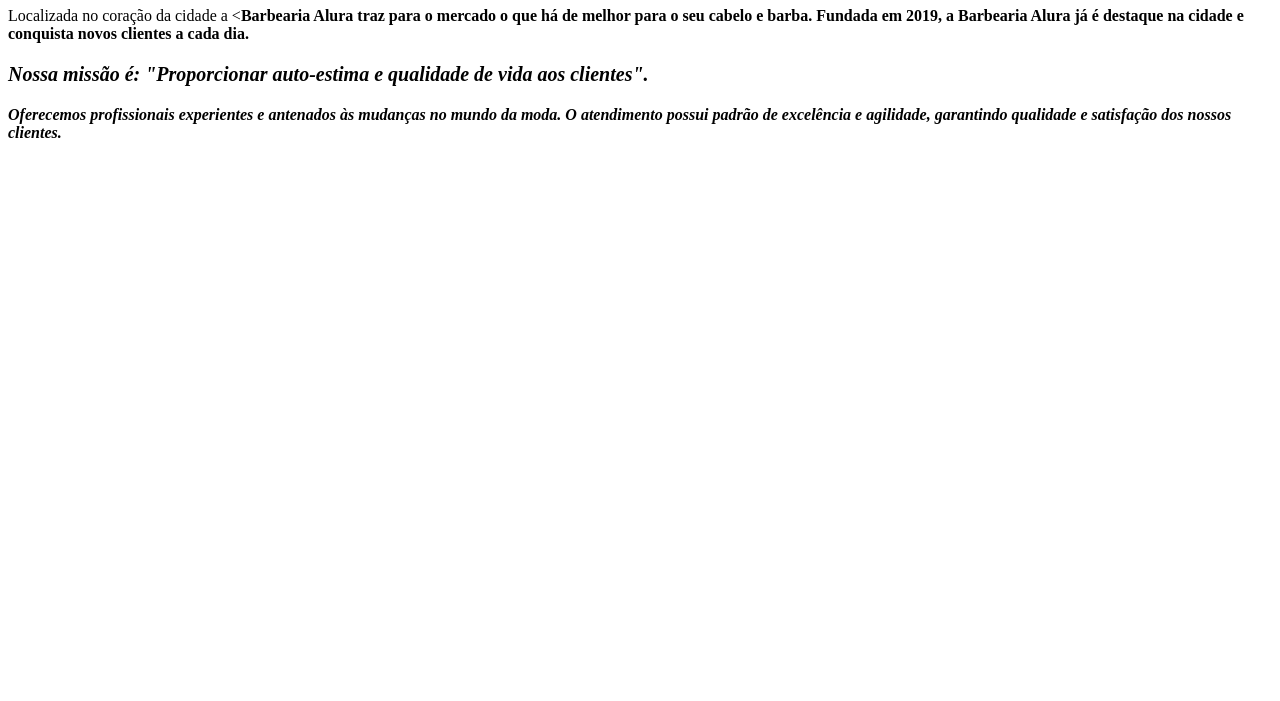
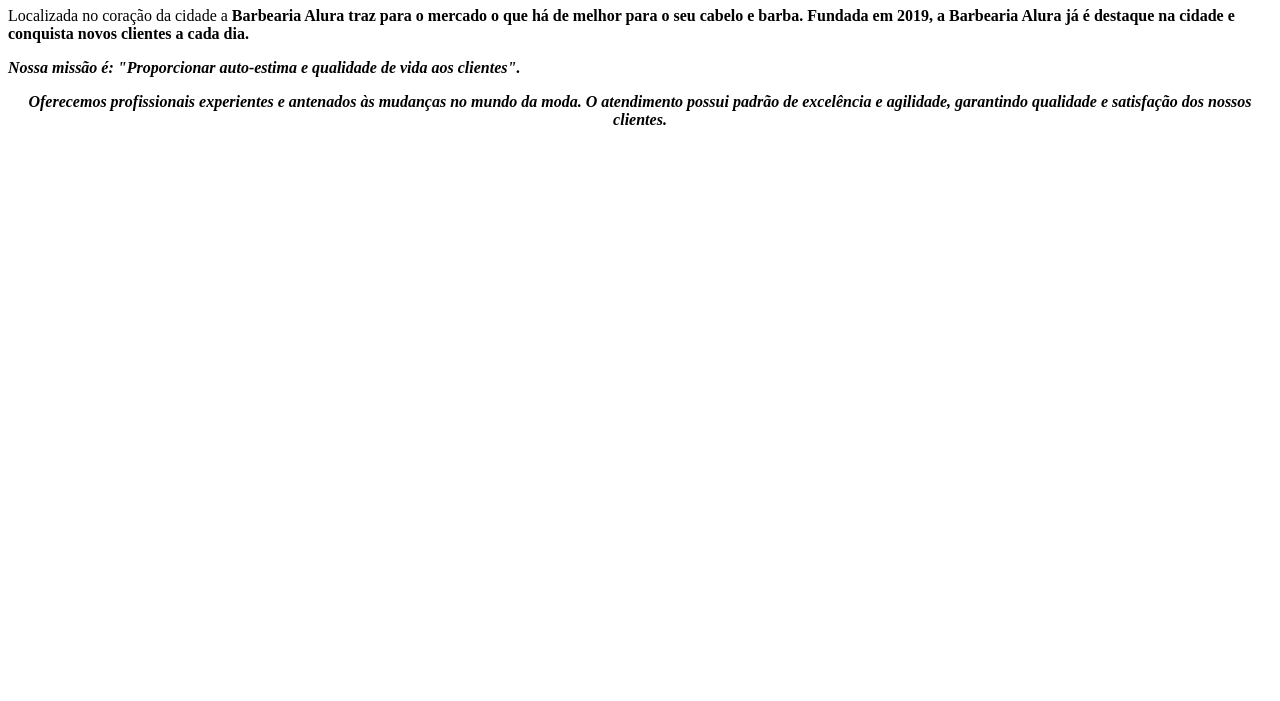
Before and after one commit to Nayaraaaa/curso-barbearia-alura, a plain HTML site: page index.html in a window 1280 px wide. Shown: the part 99-800 px from the top of the page. Drawn offline with Linux system fonts and the light colour scheme.

Commit message:
3 ediçao

```diff
--- a/index.html
+++ b/index.html
@@ -1,21 +1,19 @@
 <!DOCTYPE html>
 <html lang="pt-br">
-<head>
-</head>
-<body>
+   <head>
+      <meta charset="utf-8"
+      <title>Barbearia Alura</title>
+    </head>
 
-</body>
+    <body>
+ <h1 style="text align: center">Sobre a Barbearia Alura</h1>
 
-     <meta charset="utf-8"
- <title>Barbearia Alura</title>
- <H1>Sobre a Barbearia Alura</h1>
-
- <P>Localizada no coração da cidade a <<strong>Barbearia Alura </<strong>traz para o mercado o que há de melhor para o seu cabelo e barba. Fundada em 2019, a Barbearia Alura já é destaque na cidade e conquista novos clientes a cada dia.
+ <P>Localizada no coração da cidade a <strong>Barbearia Alura </<strong>traz para o mercado o que há de melhor para o seu cabelo e barba. Fundada em 2019, a Barbearia Alura já é destaque na cidade e conquista novos clientes a cada dia.
 
 
- <p style="font-size:20px"> <em>Nossa missão é: <strong>"Proporcionar auto-estima e qualidade de vida aos clientes"</strong>.<em></<p>
+ <p style="font-size: 20px text-align center"> <em>Nossa missão é: <strong>"Proporcionar auto-estima e qualidade de vida aos clientes"</strong>.<em></<p>
 
- <P>Oferecemos profissionais experientes e antenados às mudanças no mundo da moda. O atendimento possui padrão de excelência e agilidade, garantindo qualidade e satisfação dos nossos clientes.
+ <P style="text-align: center">Oferecemos profissionais experientes e antenados às mudanças no mundo da moda. O atendimento possui padrão de excelência e agilidade, garantindo qualidade e satisfação dos nossos clientes.
 
    </body>
  </html>
```
